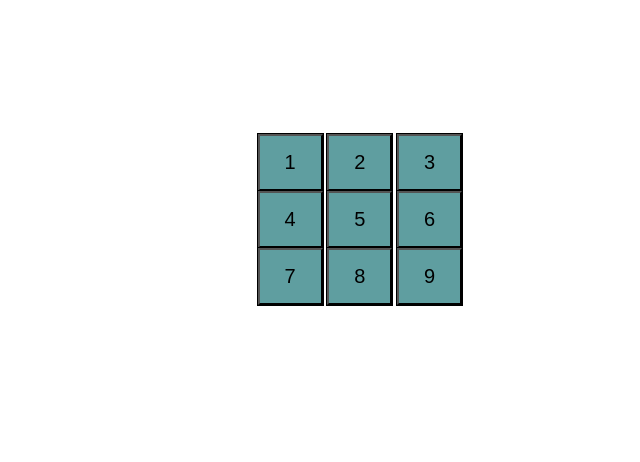
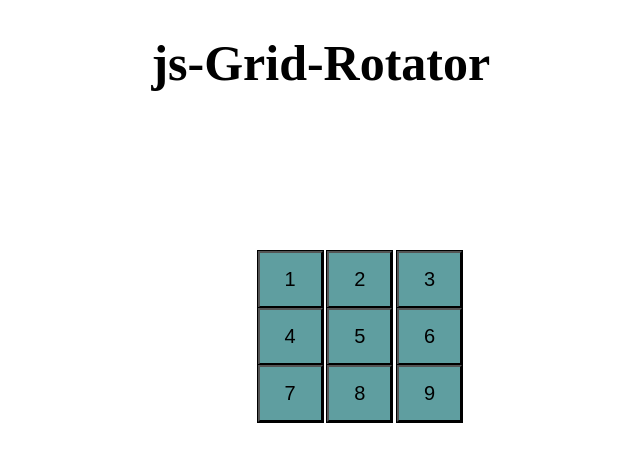
Before and after one commit to dorinengabdoh/js-handshake, a plain HTML site: page index.html in a window 1280 px wide. Shown: the whole page, without its empty margins (256-896 px from the left). Drawn offline with Linux system fonts and the light colour scheme.

Commit message:
adding h1

```diff
--- a/assets/styles/style.css
+++ b/assets/styles/style.css
@@ -21,3 +21,9 @@ button {
 button:hover {
   background-color: #9acd32;
 }
+
+h1 {
+  text-align: center;
+  padding-right: 10%;
+  font-size: 50px;
+}
--- a/index.html
+++ b/index.html
@@ -7,6 +7,7 @@
   <title>grid-rotator</title>
 </head>
 <body>
+  <h1>js-Grid-Rotator</h1>
   <div class="rotater">
     <div class="con1">
       <button id="one">1</button>
```
